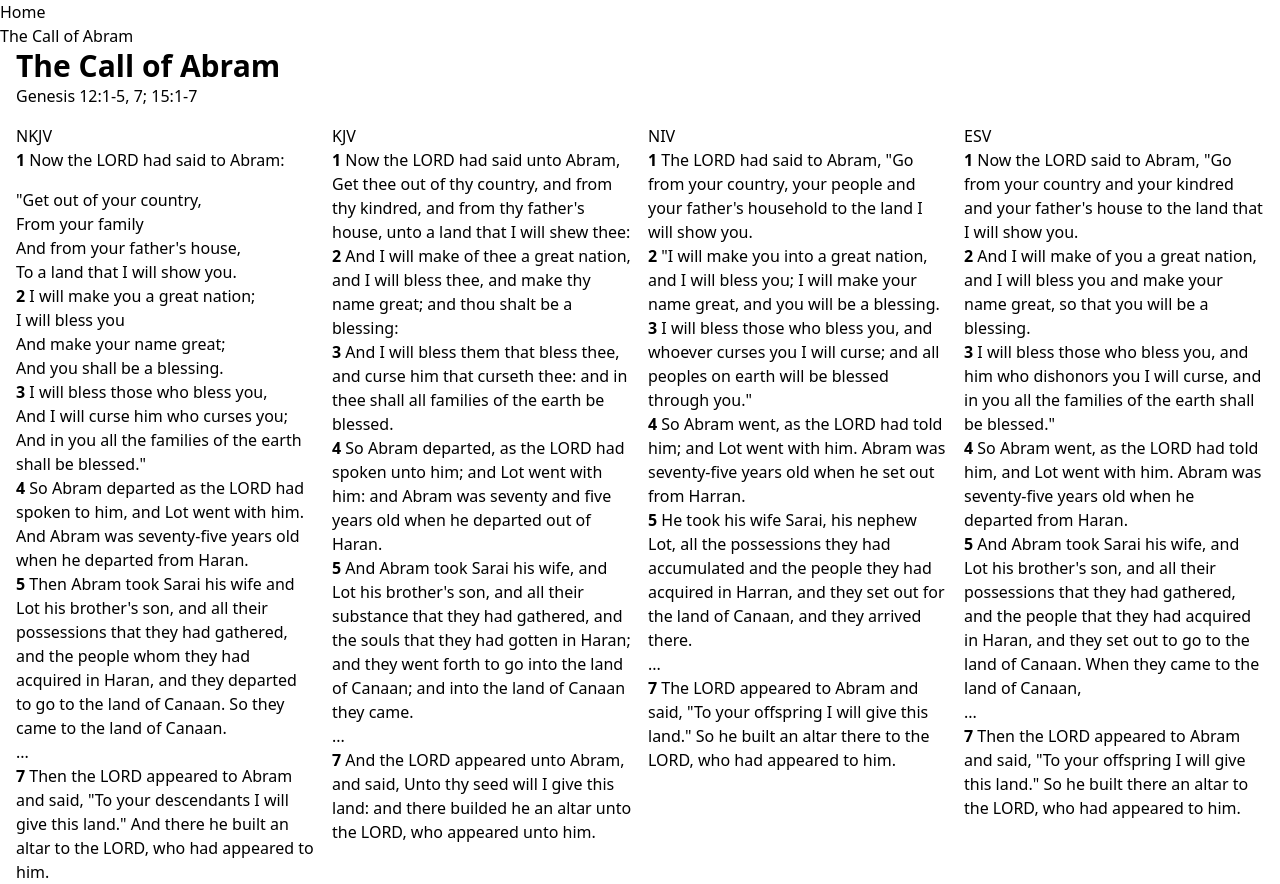
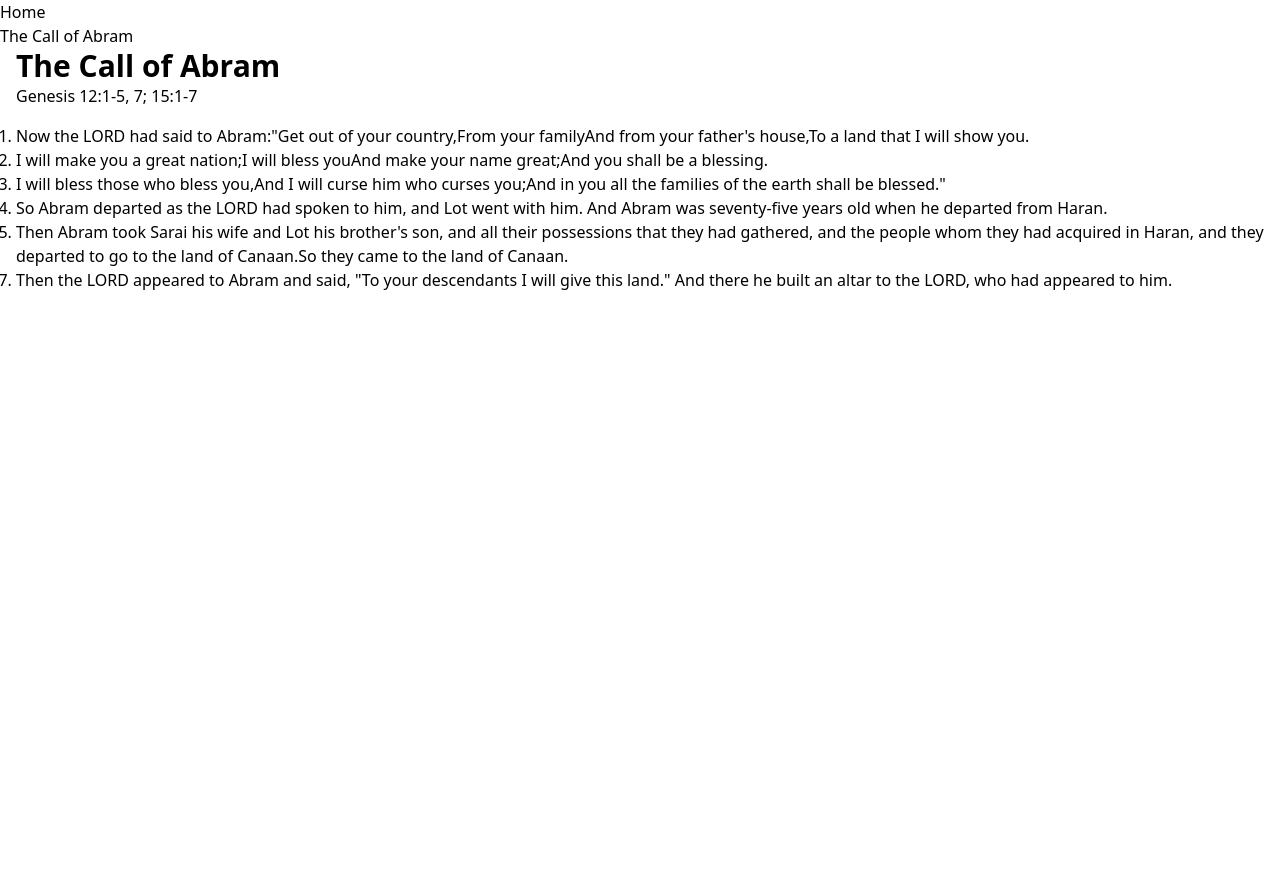
Before and after one commit to nickwhitt/verses, a Nuxt app: page /call-of-abram in a window 1280 px wide. After the commit the page ends 800 px from the top, so only its background shows below. Built offline with nearby package versions, Linux system fonts and the light colour scheme.

Commit message:
v-for components

```diff
--- /dev/null
+++ b/components/verse.vue
@@ -0,0 +1,12 @@
+<script setup lang="ts">
+defineProps({
+  number: Number,
+  lines: Array<string>
+})
+</script>
+
+<template>
+  <li :value="number">
+    <span v-for="line in lines">{{ line }}</span>
+  </li>
+</template>
--- a/pages/call-of-abram.vue
+++ b/pages/call-of-abram.vue
@@ -1,3 +1,53 @@
+<script setup>
+const nkjv = ref([
+  {
+    number: 1,
+    lines: [
+      "Now the LORD had said to Abram:",
+      '"Get out of your country,',
+      "From your family",
+      "And from your father's house,",
+      "To a land that I will show you."
+    ]
+  },
+  {
+    number: 2,
+    lines: [
+      "I will make you a great nation;",
+      "I will bless you",
+      "And make your name great;",
+      "And you shall be a blessing.",
+    ]
+  },
+  {
+    number: 3,
+    lines: [
+      "I will bless those who bless you,",
+      "And I will curse him who curses you;",
+      'And in you all the families of the earth shall be blessed."',
+    ]
+  },
+  {
+    number: 4,
+    lines: [
+      "So Abram departed as the LORD had spoken to him, and Lot went with him. And Abram was seventy-five years old when he departed from Haran."
+    ]
+  },
+  {
+    number: 5,
+    lines: [
+      "Then Abram took Sarai his wife and Lot his brother's son, and all their possessions that they had gathered, and the people whom they had acquired in Haran, and they departed to go to the land of Canaan.So they came to the land of Canaan."
+    ]
+  },
+  {
+    number: 7,
+    lines: [
+      'Then the LORD appeared to Abram and said, "To your descendants I will give this land." And there he built an altar to the LORD, who had appeared to him.'
+    ]
+  }
+])
+</script>
+
 <template>
   <article class="container mx-auto px-4">
     <hgroup>
@@ -5,158 +55,8 @@
       <p class="mb-4">Genesis 12:1-5, 7; 15:1-7</p>
     </hgroup>
 
-    <div class="grid grid-cols-2 lg:grid-cols-4 gap-4">
-      <div>
-        <p>NKJV</p>
-        <p>
-          <b>1</b>
-          Now the LORD had said to Abram:<br>
-        </p>
-        <ul class="mt-4">
-          <li>"Get out of your country,</li>
-          <li>From your family</li>
-          <li>And from your father's house,</li>
-          <li>To a land that I will show you.</li>
-        </ul>
-        <ul>
-          <li>
-            <b class="">2</b>
-            I will make you a great nation;
-          </li>
-          <li>I will bless you</li>
-          <li>And make your name great;</li>
-          <li>And you shall be a blessing.</li>
-        </ul>
-        <ul>
-          <li>
-            <b class="">3</b>
-            I will bless those who bless you,
-          </li>
-          <li>And I will curse him who curses you;</li>
-          <li>And in you all the families of the earth shall be blessed."</li>
-        </ul>
-        <p>
-          <b>4</b>
-          So Abram departed as the LORD had spoken to him, and Lot went with him. And Abram was seventy-five years old
-          when he departed from Haran.
-        </p>
-        <p>
-          <b>5</b>
-          Then Abram took Sarai his wife and Lot his brother's son, and all their possessions that they had gathered, and
-          the people whom they had acquired in Haran, and they departed to go to the land of Canaan. So they came to the
-          land of Canaan.
-        </p>
-        <p>...</p>
-        <p>
-          <b>7</b>
-          Then the LORD appeared to Abram and said, "To your descendants I will give this land." And there he built an
-          altar to the LORD, who had appeared to him.
-        </p>
-      </div>
-      <div>
-        <p>KJV</p>
-        <p>
-          <b>1</b>
-          Now the LORD had said unto Abram, Get thee out of thy country, and from thy kindred, and from thy father's
-          house, unto a land that I will shew thee:
-        </p>
-        <p>
-          <b>2</b>
-          And I will make of thee a great nation, and I will bless thee, and make thy name great; and thou shalt be a
-          blessing:
-        </p>
-        <p>
-          <b>3</b>
-          And I will bless them that bless thee, and curse him that curseth thee: and in thee shall all families of the
-          earth be blessed.
-        </p>
-        <p>
-          <b>4</b>
-          So Abram departed, as the LORD had spoken unto him; and Lot went with him: and Abram was seventy and five years
-          old when he departed out of Haran.
-        </p>
-        <p>
-          <b>5</b>
-          And Abram took Sarai his wife, and Lot his brother's son, and all their substance that they had gathered, and
-          the souls that they had gotten in Haran; and they went forth to go into the land of Canaan; and into the land of
-          Canaan they came.
-        </p>
-        <p>...</p>
-        <p>
-          <b>7</b>
-          And the LORD appeared unto Abram, and said, Unto thy seed will I give this land: and there builded he an altar
-          unto the LORD, who appeared unto him.
-        </p>
-      </div>
-      <div>
-        <p>NIV</p>
-        <p>
-          <b>1</b>
-          The LORD had said to Abram, "Go from your country, your people and your father's household to the land I will
-          show you.
-        </p>
-        <p>
-          <b>2</b>
-          "I will make you into a great nation, and I will bless you; I will make your name great, and you will be a
-          blessing.
-        </p>
-        <p>
-          <b>3</b>
-          I will bless those who bless you, and whoever curses you I will curse; and all peoples on earth will be blessed
-          through you."
-        </p>
-        <p>
-          <b>4</b>
-          So Abram went, as the LORD had told him; and Lot went with him. Abram was seventy-five years old when he set out
-          from Harran.
-        </p>
-        <p>
-          <b>5</b>
-          He took his wife Sarai, his nephew Lot, all the possessions they had accumulated and the people they had
-          acquired in Harran, and they set out for the land of Canaan, and they arrived there.
-        </p>
-        <p>...</p>
-        <p>
-          <b>7</b>
-          The LORD appeared to Abram and said, "To your offspring I will give this land." So he built an altar there to
-          the LORD, who had appeared to him.
-        </p>
-      </div>
-      <div>
-        <p>ESV</p>
-        <p>
-          <b>1</b>
-          Now the LORD said to Abram, "Go from your country and your kindred and your father's house to the land that I
-          will show you.
-        </p>
-        <p>
-          <b>2</b>
-          And I will make of you a great nation, and I will bless you and make your name great, so that you will be a
-          blessing.
-        </p>
-        <p>
-          <b>3</b>
-          I will bless those who bless you, and him who dishonors you I will curse, and in you all the families of the
-          earth shall be blessed."
-        </p>
-        <p>
-          <b>4</b>
-          So Abram went, as the LORD had told him, and Lot went with him. Abram was seventy-five years old when he
-          departed from Haran.
-        </p>
-        <p>
-          <b>5</b>
-          And Abram took Sarai his wife, and Lot his brother's son, and all their possessions that they had gathered, and
-          the people that they had acquired in Haran, and they set out to go to the land of Canaan. When they came to the
-          land of Canaan,
-        </p>
-        <p>...</p>
-        <p>
-          <b>7</b>
-          Then the LORD appeared to Abram and said, "To your offspring I will give this land." So he built there an altar
-          to the LORD, who had appeared to him.
-        </p>
-      </div>
-    </div>
+    <ol class="list-decimal">
+      <Verse v-for="verse in nkjv" :key="verse.number" :value="verse.number" :lines="verse.lines" />
+    </ol>
   </article>
 </template>
```
